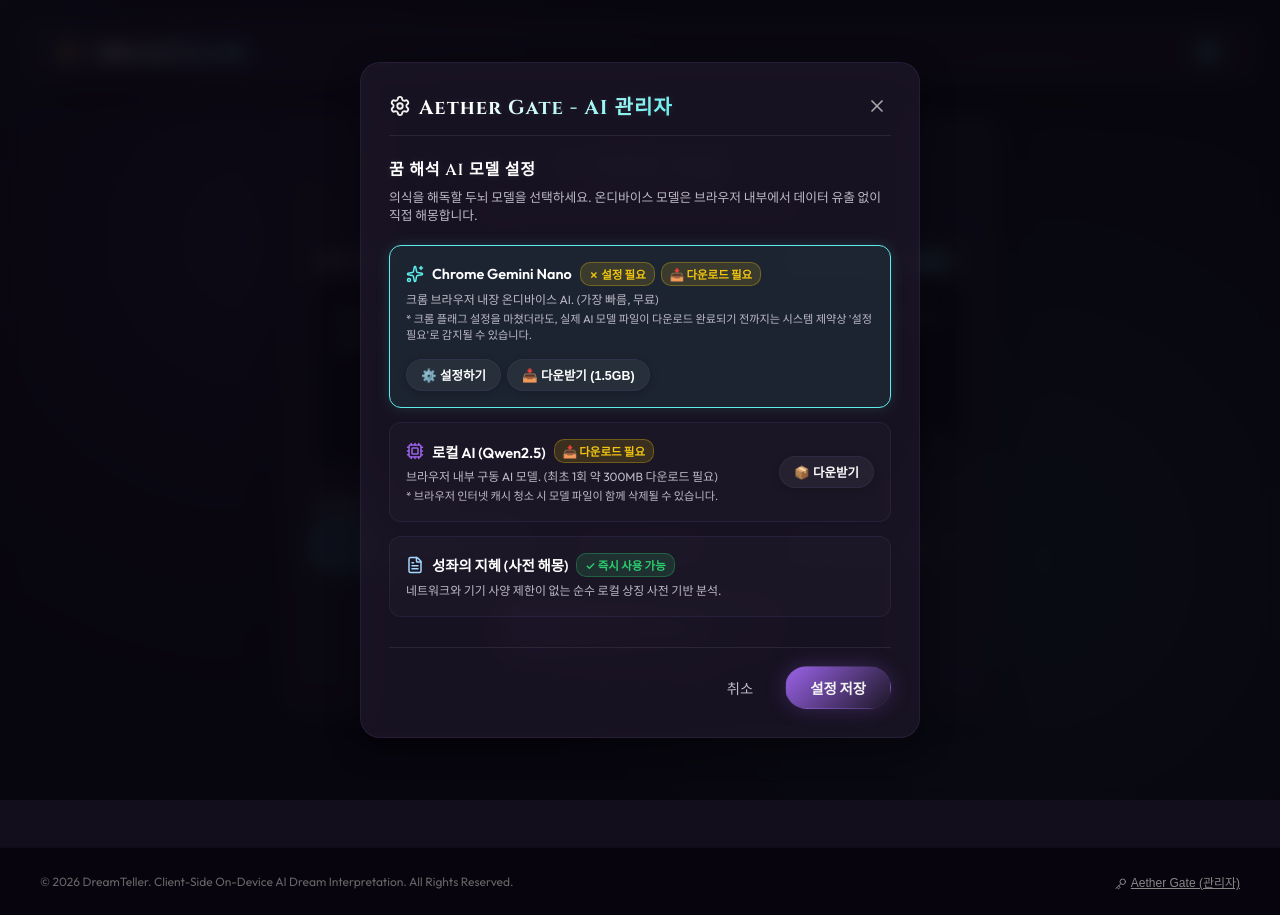
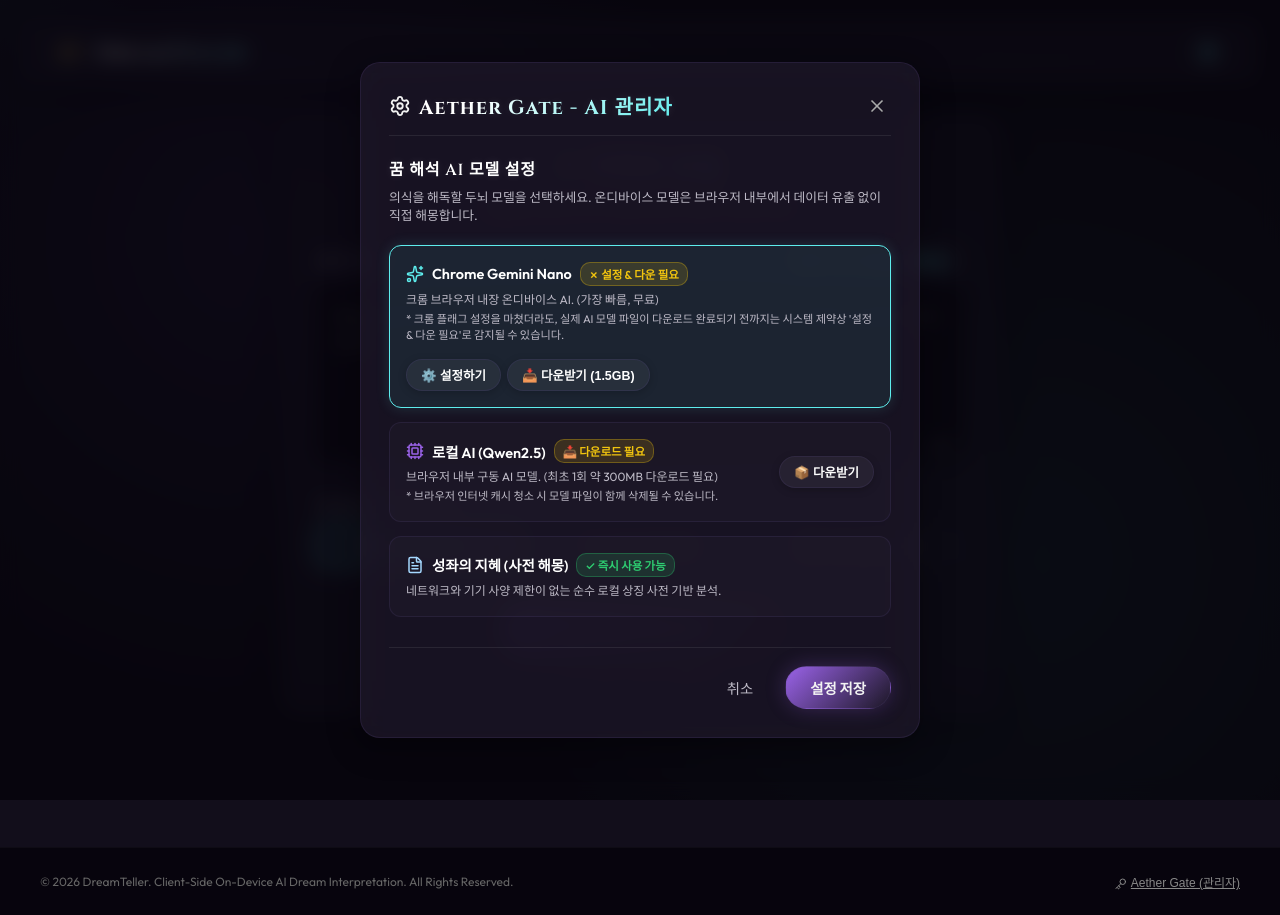
Before and after one commit to epixell/DreamTeller, a React (Vite) app: page / in a window 1280 px wide. Both pictures are taken after a click on the button "AI 관리자 (설정)". Built offline with nearby package versions, Linux system fonts and the light colour scheme.

Commit message:
feat: combine Chrome AI badges to Setup & Download states and update visibility rules

```diff
--- a/src/components/SettingsModal.tsx
+++ b/src/components/SettingsModal.tsx
@@ -89,15 +89,10 @@
                     <Sparkles size={18} color="var(--color-secondary)" />
                     <span style={styles.cardTitle}>Chrome Gemini Nano</span>
                     <div style={{ display: 'flex', gap: '6px', flexWrap: 'wrap', alignItems: 'center' }}>
-                      {browserInfo.chromeAIAvailable ? (
-                        <span style={styles.badgeSuccess}>✓ 설정 완료</span>
+                      {browserInfo.chromeAIAvailable && browserInfo.reason !== 'after-download' ? (
+                        <span style={styles.badgeSuccess}>✓ 설정 & 다운 완료</span>
                       ) : (
-                        <span style={styles.badgeWarning}>✗ 설정 필요</span>
-                      )}
-                      {browserInfo.chromeAIAvailable && browserInfo.reason !== 'after-download' ? (
-                        <span style={styles.badgeSuccess}>✓ 다운로드 완료</span>
-                      ) : (
-                        <span style={styles.badgeWarning}>📥 다운로드 필요</span>
+                        <span style={styles.badgeWarning}>✗ 설정 & 다운 필요</span>
                       )}
                     </div>
                   </div>
@@ -105,11 +100,11 @@
                     크롬 브라우저 내장 온디바이스 AI. (가장 빠름, 무료)
                     <br />
                     <span style={{ color: 'var(--text-muted)', fontSize: '0.7rem', display: 'inline-block', marginTop: '3px' }}>
-                      * 크롬 플래그 설정을 마쳤더라도, 실제 AI 모델 파일이 다운로드 완료되기 전까지는 시스템 제약상 '설정 필요'로 감지될 수 있습니다.
+                      * 크롬 플래그 설정을 마쳤더라도, 실제 AI 모델 파일이 다운로드 완료되기 전까지는 시스템 제약상 '설정 & 다운 필요'로 감지될 수 있습니다.
                     </span>
                   </p>
                 </div>
-                {!browserInfo.chromeAIAvailable && (
+                {!(browserInfo.chromeAIAvailable && browserInfo.reason !== 'after-download') && (
                   <div style={styles.cardActionContainer}>
                     <button
                       onClick={(e) => { e.stopPropagation(); onTriggerChromeGuide(); }}
```
